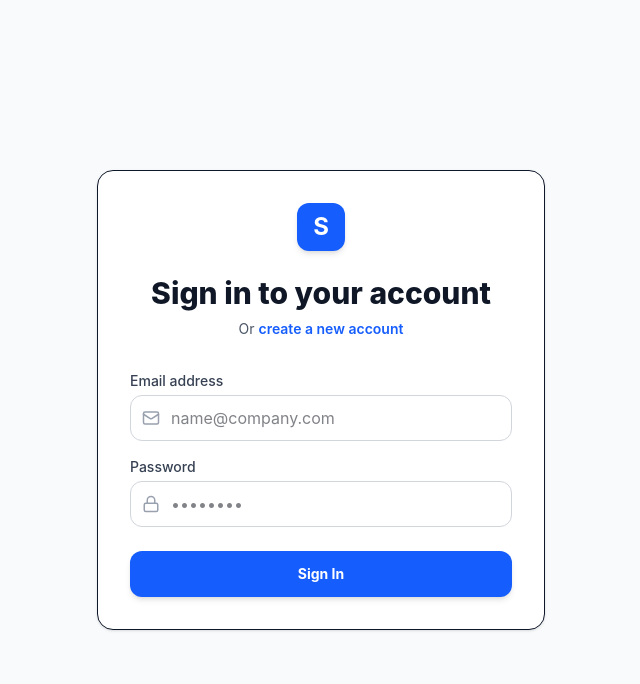
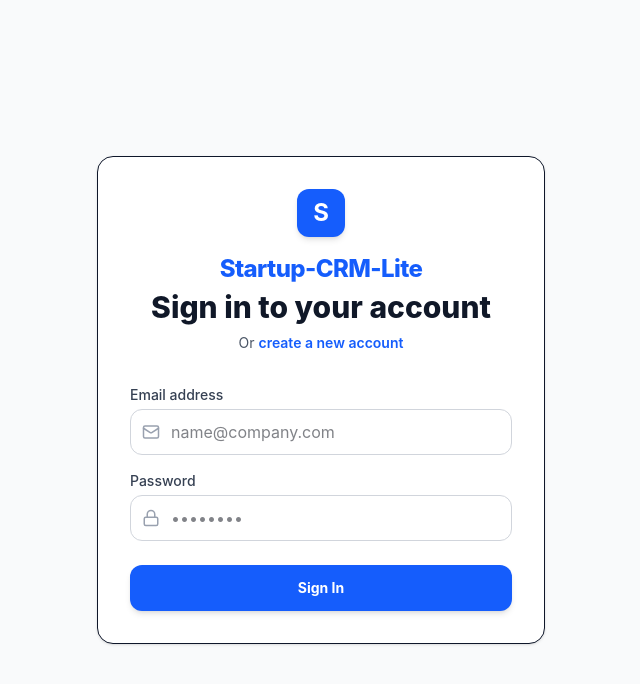
Before and after one commit to Gowtham2736/startup-crm-lite, a React (Vite) app: page /login in a window 1280 px wide. Shown: the top 684 px of the page, without its empty margins (319-959 px from the left). Built offline with nearby package versions, Linux system fonts and the light colour scheme.

Commit message:
heading in login page

```diff
--- a/src/pages/Login.jsx
+++ b/src/pages/Login.jsx
@@ -39,7 +39,8 @@ export default function Login() {
           <div className="mx-auto h-12 w-12 bg-blue-600 rounded-xl flex items-center justify-center text-white font-bold text-2xl shadow-md">
             S
           </div>
-          <h2 className="mt-6 text-3xl font-extrabold text-gray-900 dark:text-white">Sign in to your account</h2>
+          <h1 className="mt-4 text-2xl font-extrabold text-blue-600 dark:text-blue-400 tracking-tight">Startup-CRM-Lite</h1>
+          <h2 className="mt-1 text-3xl font-extrabold text-gray-900 dark:text-white">Sign in to your account</h2>
           <p className="mt-2 text-sm text-gray-600 dark:text-gray-400">
             Or{' '}
             <Link to="/register" className="font-semibold text-blue-600 hover:text-blue-500">
```
